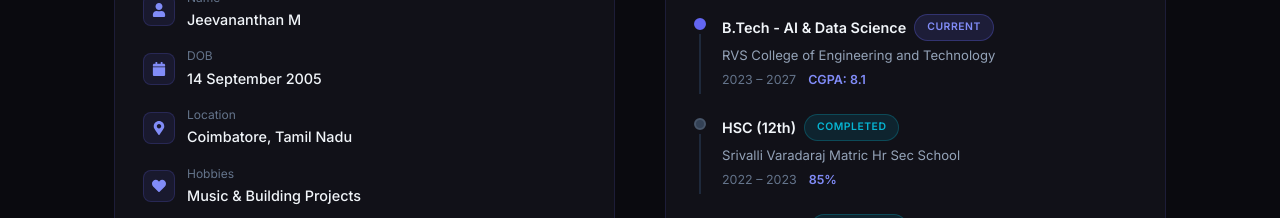
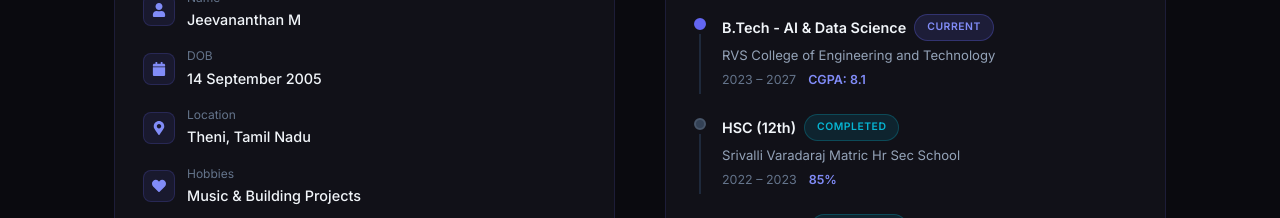
Before and after one commit to MJeevananthan/portfolio, a React (Vite) app: page / in a window 1280 px wide. Shown: the part 1560-1778 px from the top of the page. Built offline with nearby package versions, Linux system fonts and the light colour scheme.

Commit message:
Update location to Theni in contact and about sections

```diff
--- a/src/components/About.jsx
+++ b/src/components/About.jsx
@@ -25,7 +25,7 @@ const stats = [
 const details = [
   { icon: <FaUser size={14} />, label: 'Name', value: 'Jeevananthan M' },
   { icon: <FaCalendar size={14} />, label: 'DOB', value: '14 September 2005' },
-  { icon: <FaMapMarkerAlt size={14} />, label: 'Location', value: 'Coimbatore, Tamil Nadu' },
+  { icon: <FaMapMarkerAlt size={14} />, label: 'Location', value: 'Theni, Tamil Nadu' },
   { icon: <FaHeart size={14} />, label: 'Hobbies', value: 'Music & Building Projects' },
   { icon: <FaCode size={14} />, label: 'Languages', value: 'Tamil, English' },
 ]
--- a/src/components/Contact.jsx
+++ b/src/components/Contact.jsx
@@ -20,8 +20,8 @@ const contactInfo = [
   {
     icon: <FaMapMarkerAlt size={20} />,
     label: 'Location',
-    value: 'Coimbatore, Tamil Nadu, India',
-    href: 'https://maps.google.com?q=Coimbatore,Tamil+Nadu,India',
+    value: 'Theni, Tamil Nadu, India',
+    href: 'https://maps.google.com?q=Theni,Tamil+Nadu,India',
     color: '#f59e0b',
   },
   {
```
